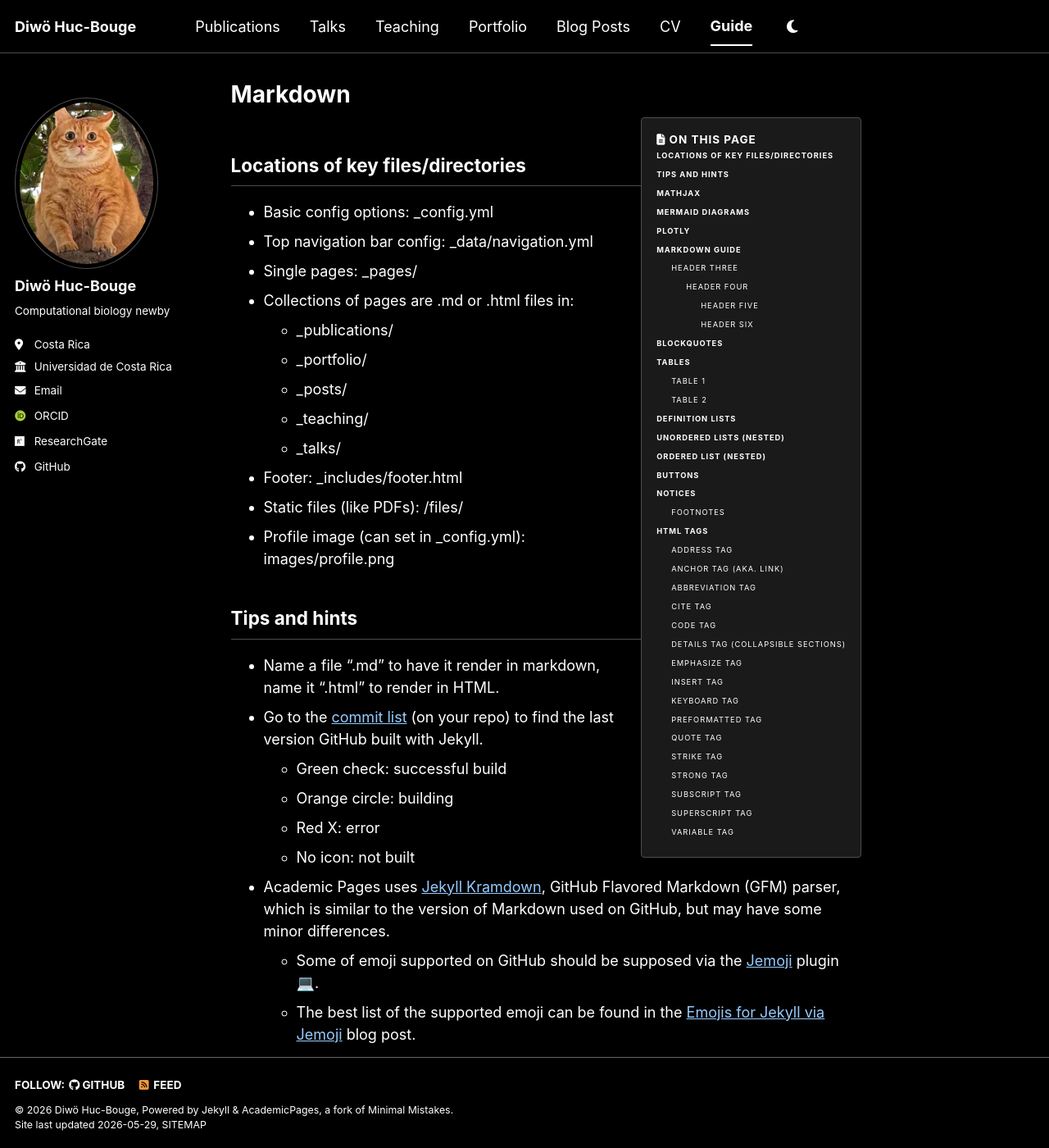
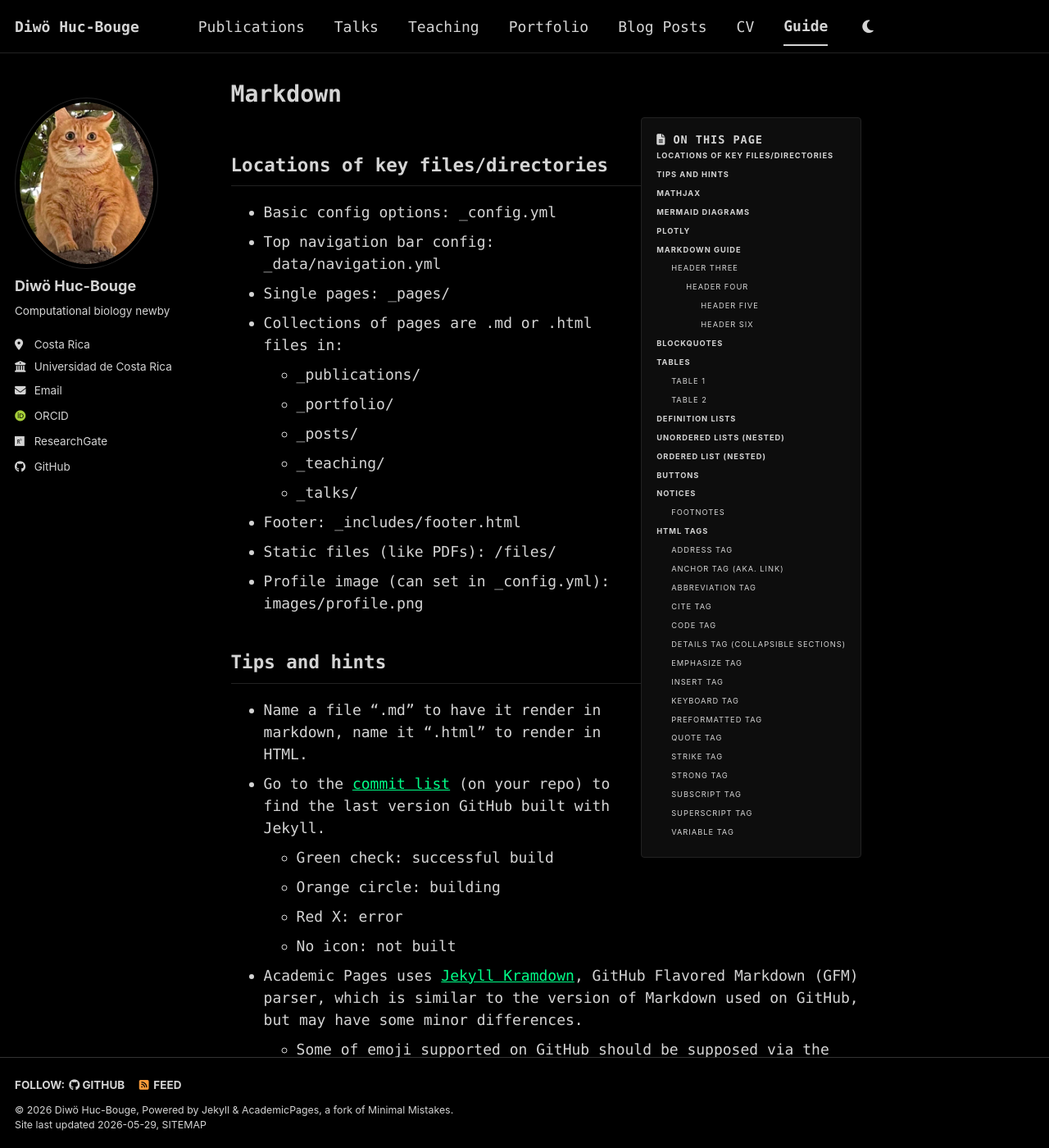
Before and after one commit to DiwoHuc/DiwoHuc.github.io, a Jekyll site: the page built from _pages/markdown.md, in a window 1280 px wide and 1400 px high. Shown: the whole window at 82% size. Built offline with Jekyll 4.4.1, drawn with Linux system fonts in a browser that asks for light colours; emoji names are drawn with the system emoji font; some web fonts are replaced; a script bundle is joined from its source files by our own code; library files that are not in the unit come from our copies.

Commit message:
Revise color scheme for contrast dark theme
Updated color variables for the dark theme to enhance contrast and readability.

```diff
--- a/_sass/theme/_contrast_dark.scss
+++ b/_sass/theme/_contrast_dark.scss
@@ -1,21 +1,22 @@
 /* ==========================================================================
    CONTRAST THEME - DARK VERSION
    ========================================================================== */
+
 /* Color codes used for the theme */
-$primary-color              : #ff6c60;
+$primary-color              : #00ff88;
 $background                 : #000000;
-$background-light           : #1a1a1a;
-$background-lighter         : #2a2a2a;
-$text                      : #ffffff;
-$text-muted                : #d9d9d9;
-$link                      : #96cbfe;
-$link-dark                 : #c6c5fe;
-$link-light                : #ff73fd;
-$footer                    : #000000;
-$border                    : #4d4d4d;
-$border-light              : #666666;
-$selection-bg              : #264f78;
-$selection-text            : #ffffff;
+$background-light           : #0d0d0d;
+$background-lighter         : #1a1a1a;
+$text                       : #d4d4d4;
+$text-muted                 : #8a8a8a;
+$link                       : #00ff88;
+$link-dark                  : #ffffff;
+$link-light                 : #66ffbb;
+$footer                     : #000000;
+$border                     : #222222;
+$border-light               : #333333;
+$selection-bg               : #003d22;
+$selection-text             : #ffffff;
 
 /* Color codes used for the site */
 $danger-color               : #ff6c60;
@@ -117,3 +118,19 @@
     color: #{$text};
   }
 }
+
+
+html[data-theme="dark"] body,
+html[data-theme="dark"] h1,
+html[data-theme="dark"] h2,
+html[data-theme="dark"] h3,
+html[data-theme="dark"] h4,
+html[data-theme="dark"] h5,
+html[data-theme="dark"] h6,
+html[data-theme="dark"] .page__title,
+html[data-theme="dark"] .archive__item-title,
+html[data-theme="dark"] .masthead,
+html[data-theme="dark"] .greedy-nav,
+html[data-theme="dark"] .sidebar {
+  font-family: "Consolas", "Courier New", monospace;
+}
```
